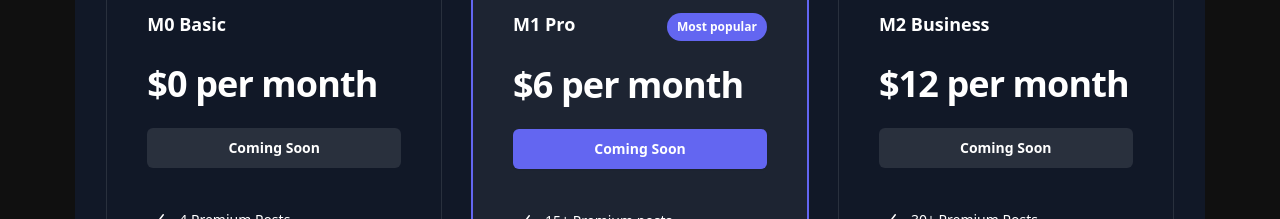
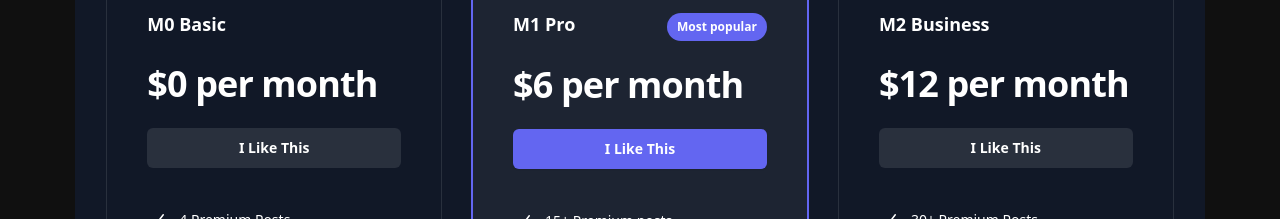
Before and after one commit to Aurevik/PostGeniie, a React (Vite) app in the folder landing-main/: page / in a window 1280 px wide. Shown: the part 2720-2939 px from the top of the page. Built offline with nearby package versions, Linux system fonts and the light colour scheme; no server answers.

Commit message:
added ga to like buttons

```diff
--- a/landing-main/src/components/Features.jsx
+++ b/landing-main/src/components/Features.jsx
@@ -3,6 +3,31 @@ import React, { useRef } from "react";
 import { animateWithGsap } from "../utils/animations";
 import { explore1Img, explore2Img, exploreVideo } from "../utils";
 import gsap from "gsap";
+import ReactGA from "react-ga4";
+
+const trackILikeThisSoonClick = () => {
+  ReactGA.event({
+    category: "User",
+    action: "Clicked I Like This Button",
+    label: "Home Page I Like This",
+  });
+};
+
+const trackILikeThisSoonClick2 = () => {
+  ReactGA.event({
+    category: "User",
+    action: "Clicked I Like This Button 2",
+    label: "Home Page I Like This 2",
+  });
+};
+
+const trackILikeThisSoonClick3 = () => {
+  ReactGA.event({
+    category: "User",
+    action: "Clicked I Like This Button 3",
+    label: "Home Page I Like This 3",
+  });
+};
 
 const Features = () => {
   const videoRef = useRef();
@@ -84,9 +109,10 @@ const Features = () => {
                   </p>
                   <a
                     aria-describedby="product1"
-                    class="bg-white/10 text-white hover:bg-white/20 focus-visible:outline-white mt-6 block rounded-md py-2 px-3 text-center text-sm font-semibold leading-6 focus-visible:outline focus-visible:outline-2 focus-visible:outline-offset-2"
+                    className="bg-white/10 text-white hover:bg-white/20 focus-visible:outline-white mt-6 block rounded-md py-2 px-3 text-center text-sm font-semibold leading-6 focus-visible:outline focus-visible:outline-2 focus-visible:outline-offset-2"
+                    onClick={trackILikeThisSoonClick}
                   >
-                    Coming Soon
+                    I Like This
                   </a>
                   <ul
                     role="list"
@@ -165,9 +191,10 @@ const Features = () => {
                   </p>
                   <a
                     aria-describedby="product2"
-                    class="bg-indigo-500 text-white shadow-sm hover:bg-indigo-400 focus-visible:outline-indigo-500 mt-6 block rounded-md py-2 px-3 text-center text-sm font-semibold leading-6 focus-visible:outline focus-visible:outline-2 focus-visible:outline-offset-2"
+                    className="bg-indigo-500 text-white shadow-sm hover:bg-indigo-400 focus-visible:outline-indigo-500 mt-6 block rounded-md py-2 px-3 text-center text-sm font-semibold leading-6 focus-visible:outline focus-visible:outline-2 focus-visible:outline-offset-2"
+                    onClick={trackILikeThisSoonClick2}
                   >
-                    Coming Soon
+                    I Like This
                   </a>
                   <ul
                     role="list"
@@ -243,9 +270,10 @@ const Features = () => {
                   </p>
                   <a
                     aria-describedby="product3"
-                    class="bg-white/10 text-white hover:bg-white/20 focus-visible:outline-white mt-6 block rounded-md py-2 px-3 text-center text-sm font-semibold leading-6 focus-visible:outline focus-visible:outline-2 focus-visible:outline-offset-2"
+                    className="bg-white/10 text-white hover:bg-white/20 focus-visible:outline-white mt-6 block rounded-md py-2 px-3 text-center text-sm font-semibold leading-6 focus-visible:outline focus-visible:outline-2 focus-visible:outline-offset-2"
+                    onClick={trackILikeThisSoonClick3}
                   >
-                    Coming Soon
+                    I Like This
                   </a>
                   <ul
                     role="list"
```
